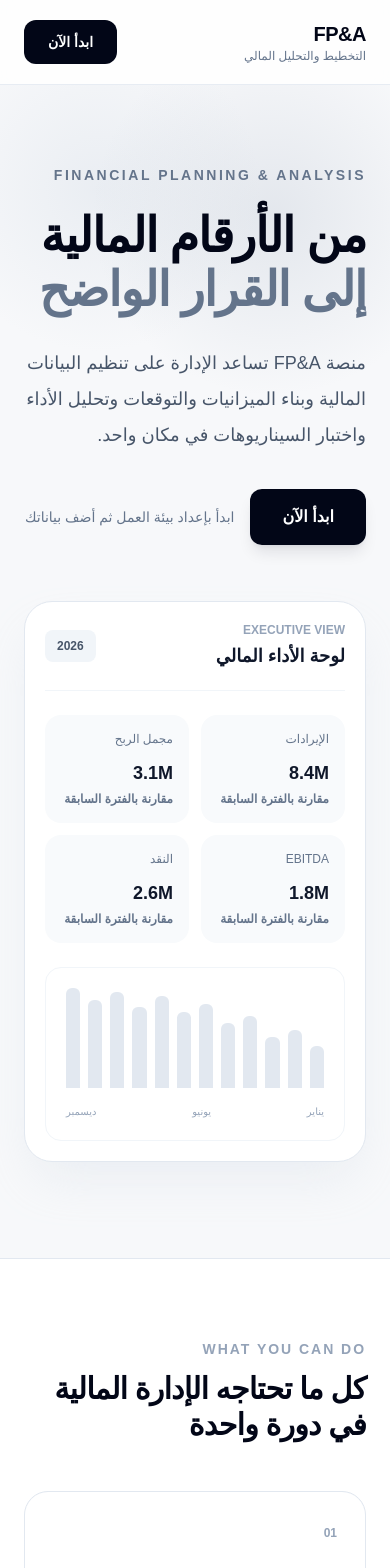
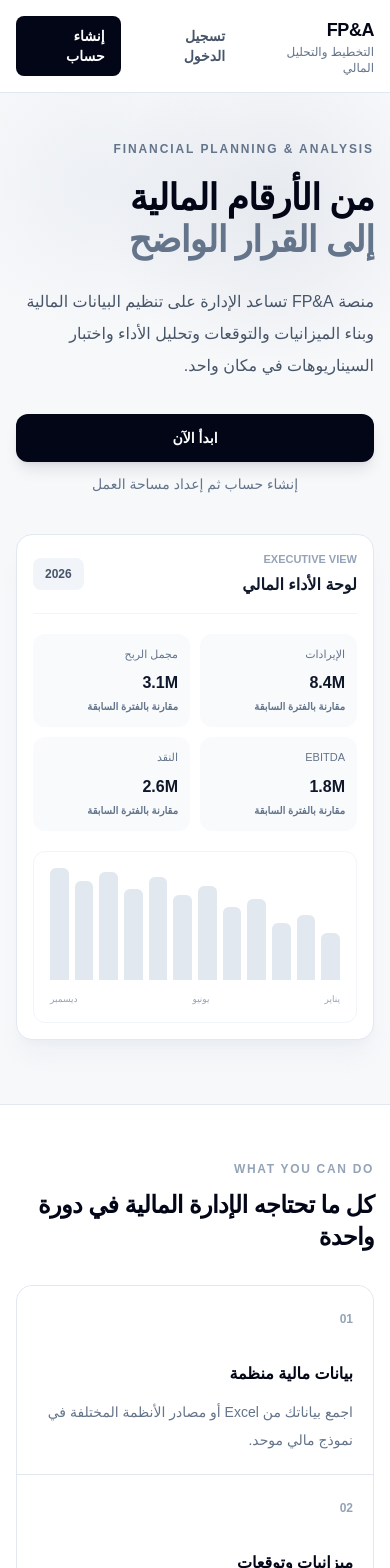
Before and after one commit to khaledhamada1996/FPA-saas-platform, a Next.js app: page / in a window 390 px wide. Shown: the top 1568 px of the page. Built offline with nearby package versions, Linux system fonts and the light colour scheme.

Commit message:
fix: route public entry through authentication before workspace setup

```diff
--- a/src/app/page.tsx
+++ b/src/app/page.tsx
@@ -9,64 +9,63 @@ const flow = ["جمع البيانات", "التحقق", "النموذج الم
 
 export default function HomePage() {
   return (
-    <main className="min-h-screen overflow-hidden bg-[#f7f8fa] text-[#172033]">
-      <header className="border-b border-slate-200/80 bg-white/80 backdrop-blur">
-        <div className="mx-auto flex max-w-7xl items-center justify-between px-6 py-5 lg:px-10">
+    <main className="min-h-screen overflow-hidden bg-[#f7f8fa] text-[#172033]" dir="rtl">
+      <header className="border-b border-slate-200 bg-white">
+        <div className="mx-auto flex w-full max-w-7xl items-center justify-between gap-4 px-4 py-4 sm:px-6 lg:px-8">
           <div>
-            <div className="text-xl font-bold tracking-tight text-slate-950">FP&A</div>
+            <div className="text-lg font-bold tracking-tight text-slate-950 sm:text-xl">FP&A</div>
             <div className="text-xs text-slate-500">التخطيط والتحليل المالي</div>
           </div>
-          <a href="/start" className="rounded-xl bg-slate-950 px-6 py-3 text-sm font-semibold text-white transition hover:bg-slate-800">
-            ابدأ الآن
-          </a>
+          <div className="flex items-center gap-2 sm:gap-3">
+            <a href="/login" className="rounded-lg px-3 py-2 text-sm font-semibold text-slate-600 transition hover:bg-slate-50 hover:text-slate-950 sm:px-4">تسجيل الدخول</a>
+            <a href="/signup" className="rounded-lg bg-slate-950 px-4 py-2.5 text-sm font-semibold text-white transition hover:bg-slate-800 sm:px-5">إنشاء حساب</a>
+          </div>
         </div>
       </header>
 
       <section className="relative">
-        <div className="absolute inset-x-0 top-0 -z-0 h-[520px] bg-[radial-gradient(circle_at_70%_25%,rgba(148,163,184,0.20),transparent_38%),radial-gradient(circle_at_25%_20%,rgba(203,213,225,0.30),transparent_32%)]" />
-        <div className="relative mx-auto grid max-w-7xl gap-14 px-6 pb-24 pt-20 lg:grid-cols-[1.05fr_0.95fr] lg:items-center lg:px-10 lg:pb-28 lg:pt-28">
+        <div className="absolute inset-x-0 top-0 -z-0 h-[460px] bg-[radial-gradient(circle_at_70%_25%,rgba(148,163,184,0.18),transparent_38%),radial-gradient(circle_at_25%_20%,rgba(203,213,225,0.25),transparent_32%)]" />
+        <div className="relative mx-auto grid w-full max-w-7xl gap-10 px-4 pb-16 pt-12 sm:px-6 sm:pb-20 sm:pt-16 lg:grid-cols-[1.05fr_0.95fr] lg:items-center lg:gap-14 lg:px-8 lg:pb-24 lg:pt-24">
           <div>
-            <p className="mb-6 text-sm font-bold tracking-[0.18em] text-slate-500">FINANCIAL PLANNING & ANALYSIS</p>
-            <h1 className="max-w-4xl text-5xl font-bold leading-[1.12] tracking-tight text-slate-950 sm:text-6xl lg:text-7xl">
+            <p className="mb-5 text-xs font-bold tracking-[0.16em] text-slate-500 sm:text-sm">FINANCIAL PLANNING & ANALYSIS</p>
+            <h1 className="max-w-4xl text-4xl font-bold leading-[1.18] tracking-tight text-slate-950 sm:text-5xl lg:text-6xl xl:text-7xl">
               من الأرقام المالية
               <span className="block text-slate-500">إلى القرار الواضح</span>
             </h1>
-            <p className="mt-7 max-w-2xl text-lg leading-9 text-slate-600 sm:text-xl">
+            <p className="mt-6 max-w-2xl text-base leading-8 text-slate-600 sm:mt-7 sm:text-lg sm:leading-9 lg:text-xl">
               منصة FP&A تساعد الإدارة على تنظيم البيانات المالية وبناء الميزانيات والتوقعات وتحليل الأداء واختبار السيناريوهات في مكان واحد.
             </p>
-            <div className="mt-9 flex flex-wrap items-center gap-4">
-              <a href="/start" className="inline-flex items-center justify-center rounded-xl bg-slate-950 px-8 py-4 text-base font-bold text-white shadow-lg shadow-slate-900/10 transition hover:-translate-y-0.5 hover:bg-slate-800">
-                ابدأ الآن
-              </a>
-              <span className="text-sm text-slate-500">ابدأ بإعداد بيئة العمل ثم أضف بياناتك</span>
+            <div className="mt-8 flex flex-col items-stretch gap-3 sm:flex-row sm:items-center sm:gap-4">
+              <a href="/signup" className="inline-flex items-center justify-center rounded-xl bg-slate-950 px-7 py-3.5 text-sm font-bold text-white shadow-lg shadow-slate-900/10 transition hover:bg-slate-800 sm:px-8 sm:py-4 sm:text-base">ابدأ الآن</a>
+              <span className="text-center text-sm text-slate-500 sm:text-right">إنشاء حساب ثم إعداد مساحة العمل</span>
             </div>
           </div>
 
           <div className="relative">
-            <div className="rounded-[28px] border border-slate-200 bg-white p-5 shadow-2xl shadow-slate-300/30 sm:p-7">
-              <div className="flex items-center justify-between border-b border-slate-100 pb-5">
+            <div className="rounded-2xl border border-slate-200 bg-white p-4 shadow-xl shadow-slate-300/20 sm:rounded-[24px] sm:p-6">
+              <div className="flex items-center justify-between border-b border-slate-100 pb-4 sm:pb-5">
                 <div>
-                  <p className="text-xs font-semibold text-slate-400">EXECUTIVE VIEW</p>
-                  <h2 className="mt-1 text-lg font-bold text-slate-900">لوحة الأداء المالي</h2>
+                  <p className="text-[11px] font-semibold text-slate-400">EXECUTIVE VIEW</p>
+                  <h2 className="mt-1 text-base font-bold text-slate-900 sm:text-lg">لوحة الأداء المالي</h2>
                 </div>
                 <div className="rounded-lg bg-slate-100 px-3 py-2 text-xs font-semibold text-slate-600">2026</div>
               </div>
-              <div className="grid grid-cols-2 gap-3 py-6 sm:grid-cols-4">
+              <div className="grid grid-cols-2 gap-2.5 py-5 sm:grid-cols-4 sm:gap-3 sm:py-6">
                 {["الإيرادات", "مجمل الربح", "EBITDA", "النقد"].map((item, index) => (
-                  <div key={item} className="rounded-2xl bg-slate-50 p-4">
-                    <p className="text-xs text-slate-500">{item}</p>
-                    <p className="mt-3 text-lg font-bold text-slate-900">{["8.4M", "3.1M", "1.8M", "2.6M"][index]}</p>
-                    <p className="mt-1 text-xs font-semibold text-slate-500">مقارنة بالفترة السابقة</p>
+                  <div key={item} className="rounded-xl bg-slate-50 p-3 sm:rounded-2xl sm:p-4">
+                    <p className="text-[11px] text-slate-500 sm:text-xs">{item}</p>
+                    <p className="mt-2 text-base font-bold text-slate-900 sm:mt-3 sm:text-lg">{["8.4M", "3.1M", "1.8M", "2.6M"][index]}</p>
+                    <p className="mt-1 text-[10px] font-semibold text-slate-500 sm:text-xs">مقارنة بالفترة السابقة</p>
                   </div>
                 ))}
               </div>
-              <div className="rounded-2xl border border-slate-100 p-5">
-                <div className="flex items-end gap-2" aria-hidden="true">
+              <div className="rounded-xl border border-slate-100 p-4 sm:rounded-2xl sm:p-5">
+                <div className="flex h-28 items-end gap-1.5 sm:h-32 sm:gap-2" aria-hidden="true">
                   {[42, 58, 51, 72, 65, 84, 76, 92, 81, 96, 88, 100].map((height, index) => (
-                    <div key={index} className="flex-1 rounded-t-md bg-slate-200" style={{ height: `${height}px` }} />
+                    <div key={index} className="flex-1 rounded-t-md bg-slate-200" style={{ height: `${height}%` }} />
                   ))}
                 </div>
-                <div className="mt-4 flex justify-between text-[10px] text-slate-400">
+                <div className="mt-3 flex justify-between text-[9px] text-slate-400 sm:mt-4 sm:text-[10px]">
                   <span>يناير</span><span>يونيو</span><span>ديسمبر</span>
                 </div>
               </div>
@@ -76,16 +75,16 @@ export default function HomePage() {
       </section>
 
       <section className="border-y border-slate-200 bg-white">
-        <div className="mx-auto max-w-7xl px-6 py-20 lg:px-10">
+        <div className="mx-auto w-full max-w-7xl px-4 py-14 sm:px-6 sm:py-16 lg:px-8 lg:py-20">
           <div className="max-w-2xl">
-            <p className="text-sm font-bold tracking-[0.14em] text-slate-400">WHAT YOU CAN DO</p>
-            <h2 className="mt-3 text-3xl font-bold tracking-tight text-slate-950 sm:text-4xl">كل ما تحتاجه الإدارة المالية في دورة واحدة</h2>
+            <p className="text-xs font-bold tracking-[0.14em] text-slate-400 sm:text-sm">WHAT YOU CAN DO</p>
+            <h2 className="mt-3 text-2xl font-bold tracking-tight text-slate-950 sm:text-3xl lg:text-4xl">كل ما تحتاجه الإدارة المالية في دورة واحدة</h2>
           </div>
-          <div className="mt-12 grid gap-px overflow-hidden rounded-3xl border border-slate-200 bg-slate-200 md:grid-cols-2 lg:grid-cols-4">
+          <div className="mt-8 grid gap-px overflow-hidden rounded-2xl border border-slate-200 bg-slate-200 sm:mt-10 md:grid-cols-2 lg:grid-cols-4">
             {capabilities.map((item) => (
-              <article key={item.number} className="bg-white p-7 lg:p-8">
+              <article key={item.number} className="bg-white p-5 sm:p-7 lg:p-8">
                 <span className="text-xs font-bold text-slate-400">{item.number}</span>
-                <h3 className="mt-12 text-lg font-bold text-slate-950">{item.title}</h3>
+                <h3 className="mt-8 text-base font-bold text-slate-950 sm:mt-12 sm:text-lg">{item.title}</h3>
                 <p className="mt-3 text-sm leading-7 text-slate-500">{item.text}</p>
               </article>
             ))}
@@ -94,25 +93,25 @@ export default function HomePage() {
       </section>
 
       <section className="bg-[#172033] text-white">
-        <div className="mx-auto max-w-7xl px-6 py-20 lg:px-10 lg:py-24">
-          <p className="text-sm font-bold tracking-[0.14em] text-slate-400">THE FP&A CYCLE</p>
-          <h2 className="mt-3 max-w-3xl text-3xl font-bold tracking-tight sm:text-4xl">مسار واضح من البيانات إلى القرار</h2>
-          <div className="mt-12 grid gap-2 sm:grid-cols-2 lg:grid-cols-8">
+        <div className="mx-auto w-full max-w-7xl px-4 py-14 sm:px-6 sm:py-16 lg:px-8 lg:py-20">
+          <p className="text-xs font-bold tracking-[0.14em] text-slate-400 sm:text-sm">THE FP&A CYCLE</p>
+          <h2 className="mt-3 max-w-3xl text-2xl font-bold tracking-tight sm:text-3xl lg:text-4xl">مسار واضح من البيانات إلى القرار</h2>
+          <div className="mt-8 grid gap-2 sm:mt-10 sm:grid-cols-2 lg:grid-cols-4 xl:grid-cols-8">
             {flow.map((step, index) => (
               <div key={step} className="border border-slate-700 bg-slate-800/60 p-4">
                 <span className="text-xs text-slate-500">{String(index + 1).padStart(2, "0")}</span>
-                <p className="mt-8 text-sm font-semibold">{step}</p>
+                <p className="mt-5 text-sm font-semibold sm:mt-8">{step}</p>
               </div>
             ))}
           </div>
-          <div className="mt-12 flex flex-col items-start justify-between gap-6 border-t border-slate-700 pt-8 sm:flex-row sm:items-center">
-            <p className="max-w-xl leading-7 text-slate-400">ابدأ بإنشاء بيئة العمل، ثم سنبني معك الأداة خطوة بخطوة بداية من البيانات الفعلية.</p>
-            <a href="/start" className="rounded-xl bg-white px-7 py-4 text-sm font-bold text-slate-950 transition hover:bg-slate-100">ابدأ الآن</a>
+          <div className="mt-10 flex flex-col items-stretch justify-between gap-5 border-t border-slate-700 pt-7 sm:flex-row sm:items-center sm:gap-6 sm:pt-8">
+            <p className="max-w-xl text-sm leading-7 text-slate-400 sm:text-base">ابدأ بإنشاء حساب ثم أنشئ بيئة العمل، وبعدها ستظهر لك وحدات FP&A من داخل مساحة العمل.</p>
+            <a href="/signup" className="inline-flex items-center justify-center rounded-xl bg-white px-6 py-3.5 text-sm font-bold text-slate-950 transition hover:bg-slate-100 sm:px-7 sm:py-4">إنشاء حساب</a>
           </div>
         </div>
       </section>
 
-      <footer className="bg-white px-6 py-7 text-center text-xs text-slate-400">FP&A Platform · Financial Planning & Analysis</footer>
+      <footer className="bg-white px-4 py-6 text-center text-xs text-slate-400">FP&A Platform · Financial Planning & Analysis</footer>
     </main>
   );
 }
```
